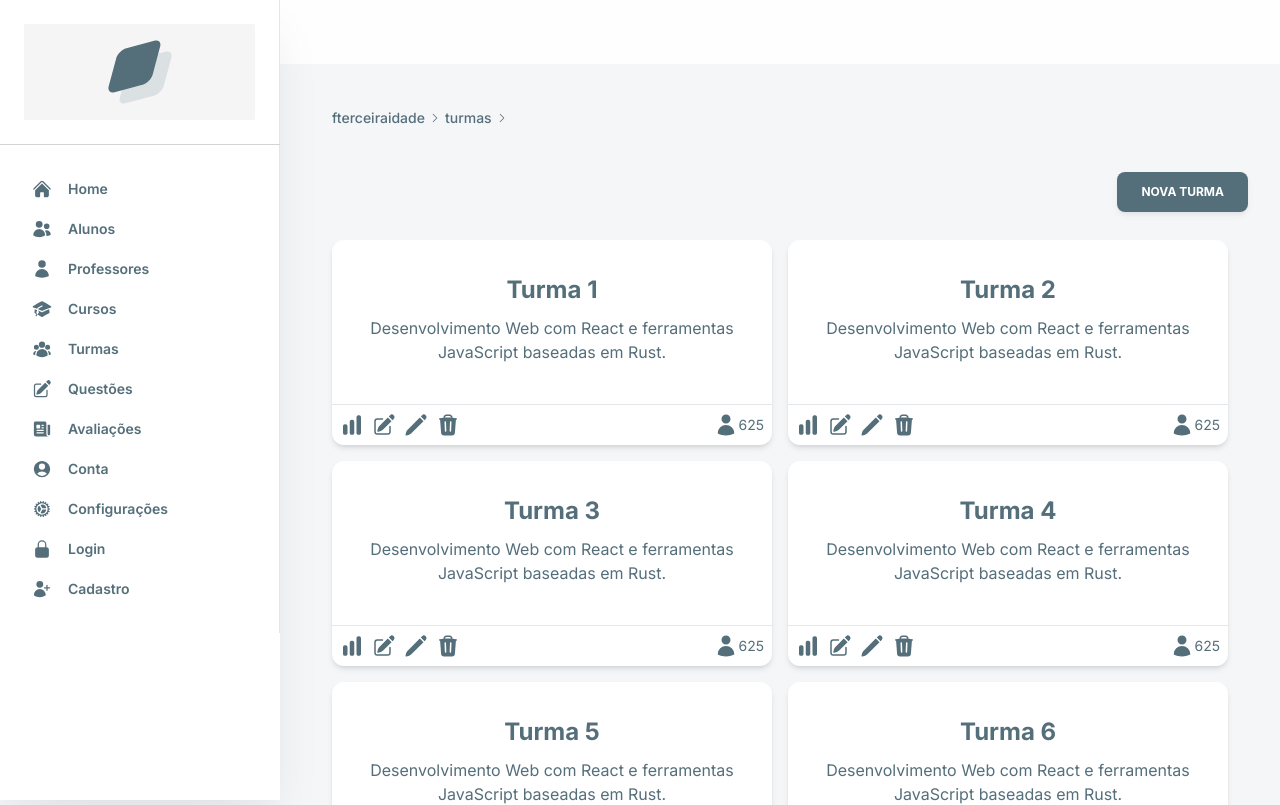
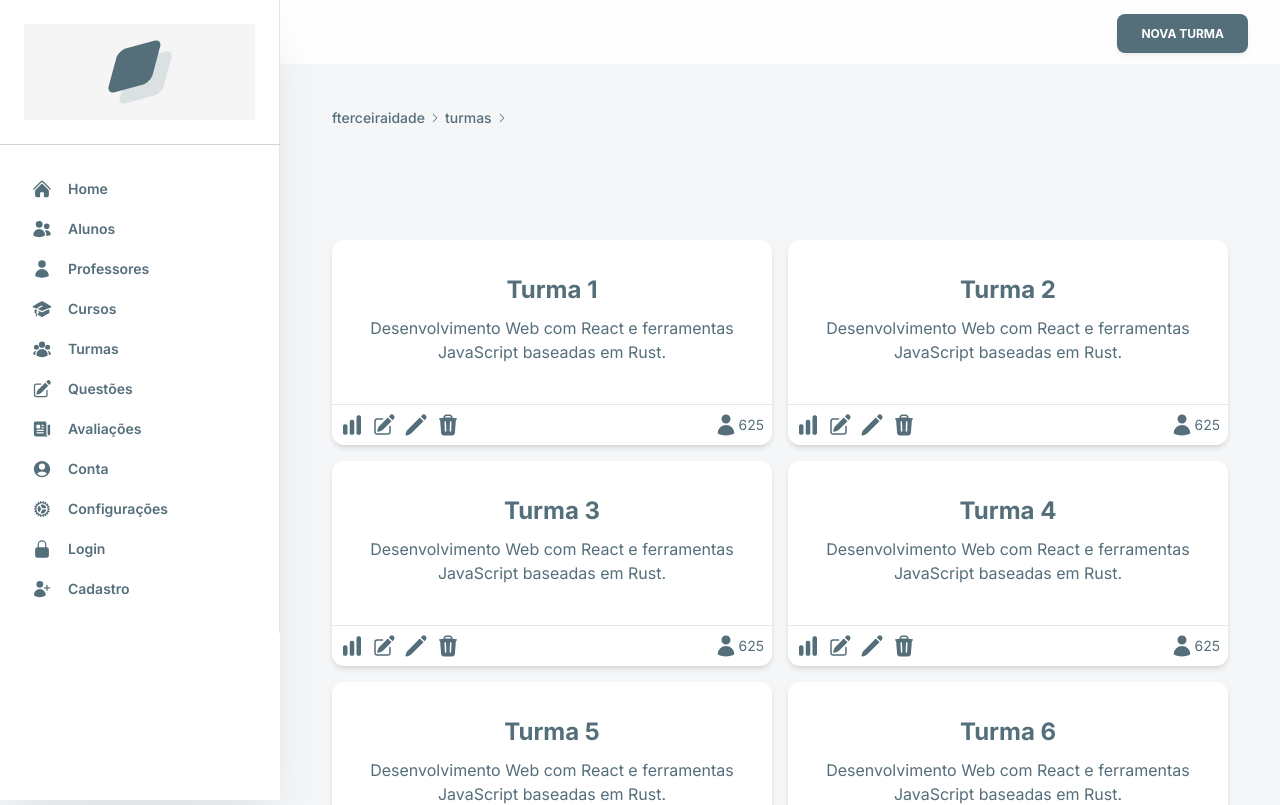
Before and after one commit to jobson-almeida/fterceiraidade-frontend, a Next.js app: page /classrooms in a window 1280 px wide. Shown: the top 805 px of the page. Built offline with nearby package versions, Linux system fonts and the light colour scheme; data requests are answered from the project's data file.

Commit message:
style: reposition new classroom button

```diff
--- a/src/app/components/classroom-list.js
+++ b/src/app/components/classroom-list.js
@@ -23,8 +23,8 @@ export default function ClassroomsList({ data }) {
 
   return (
     <>
-      <div className="flex flex-col items-center">
-        <div className="mb-4 flex w-full justify-end">
+      <div className="flex flex-col items-center pt-14">
+        <div className="fixed top-0 right-0 mt-5 mr-8 z-[9997]">
           <Link className="relative overflow-hidden align-middle select-none font-sans font-bold text-center uppercase py-3 px-6 rounded-lg
                          transition-all disabled:opacity-50 disabled:shadow-none disabled:pointer-events-none
                        bg-[#546e7a] text-xs text-white shadow-md shadow-gray-500/10
```
